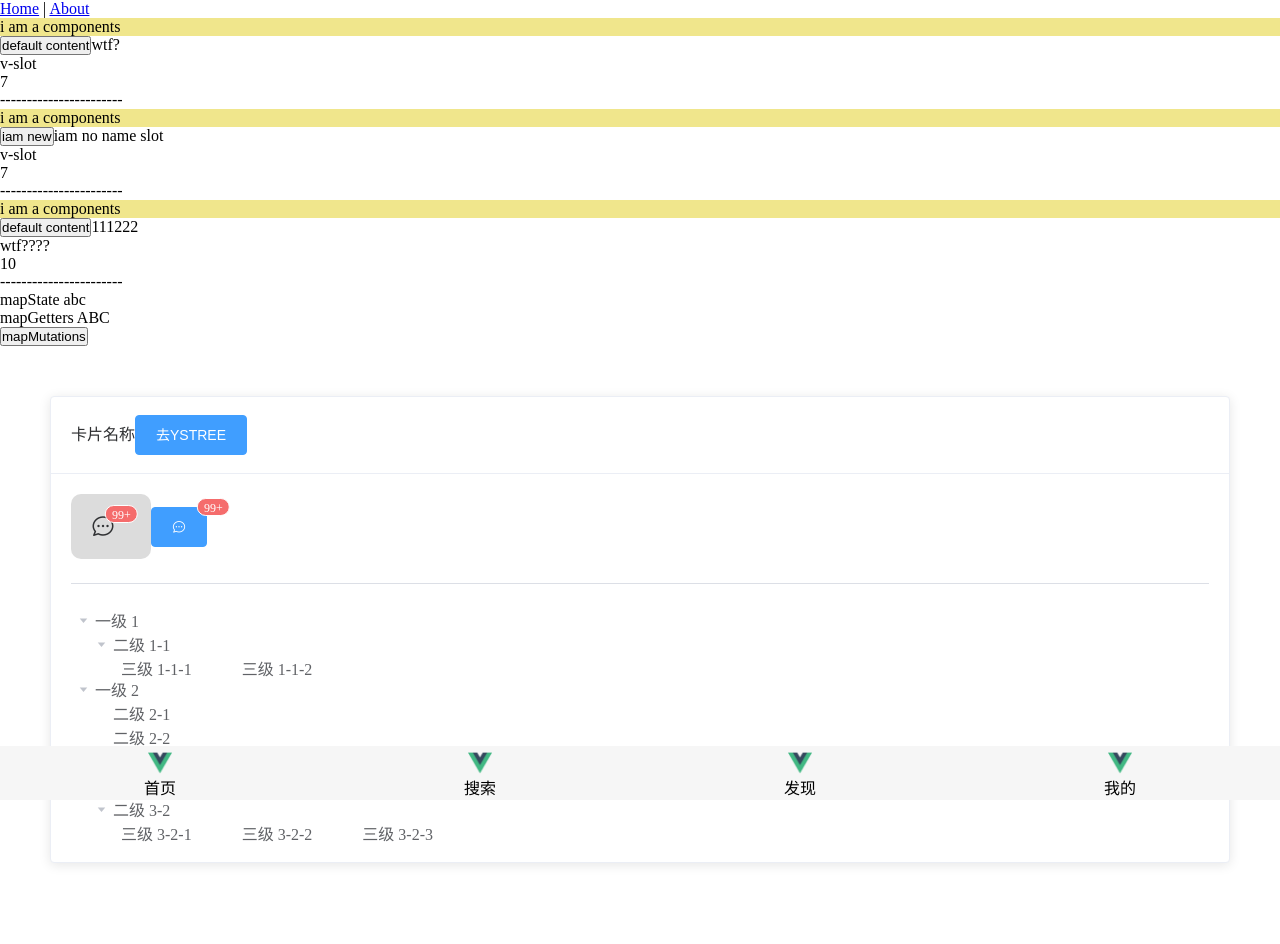
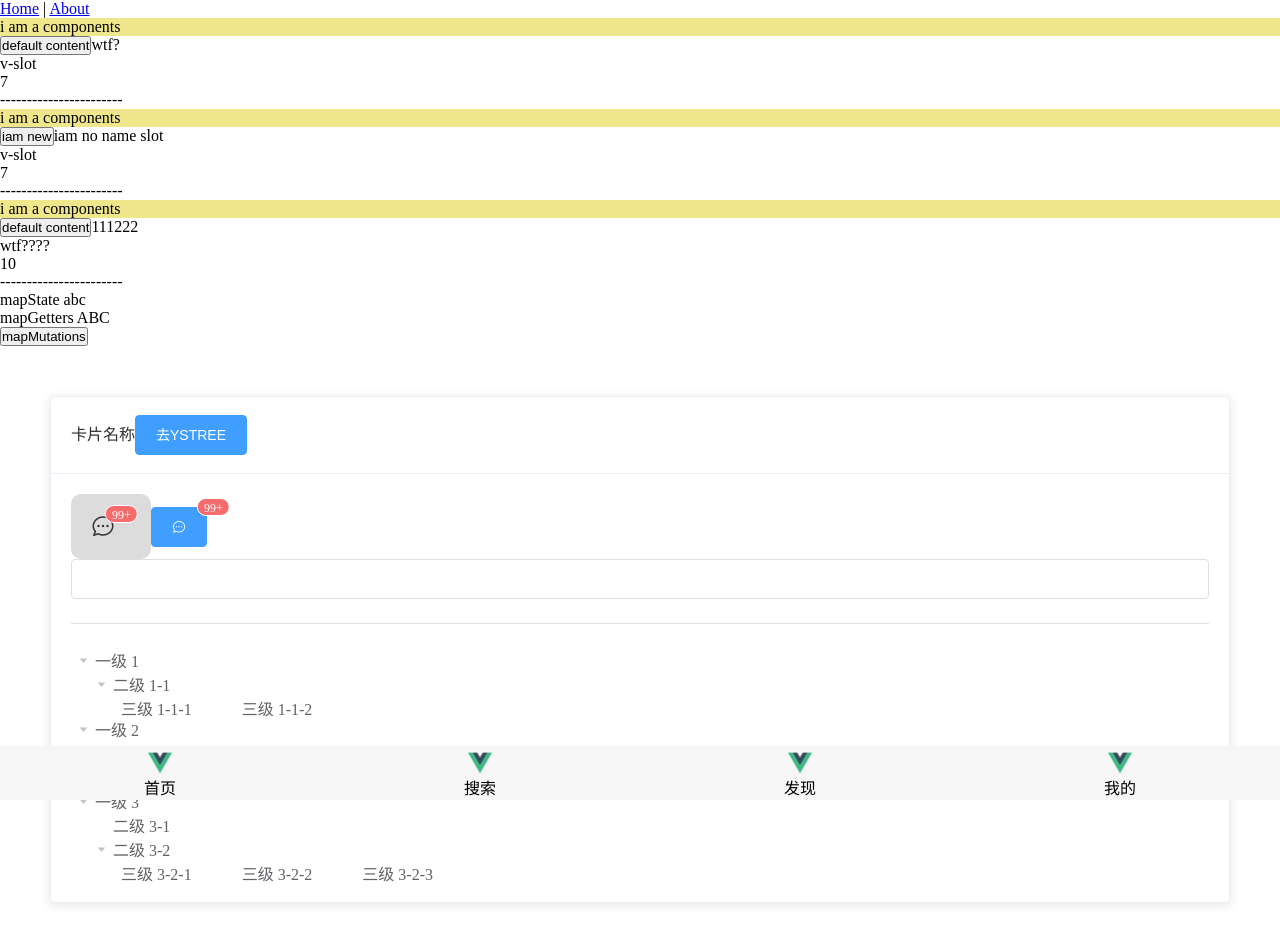
Before and after one commit to mystery18/hello-vue2, a Vue app: page /tree in a window 1280 px wide. Shown: the top 944 px of the page. Built offline with nearby package versions, Linux system fonts and the light colour scheme.

Commit message:
myInput commit

```diff
--- /dev/null
+++ b/src/views/Tree/MyInput.vue
@@ -0,0 +1,16 @@
+<template>
+  <div>
+    <el-input  />
+  </div>
+</template>
+
+<script>
+export default {
+    created() {
+      console.log(this.$attrs)
+    }
+}
+</script>
+
+<style scoped>
+</style>
--- a/src/views/Tree/Tree.vue
+++ b/src/views/Tree/Tree.vue
@@ -15,6 +15,8 @@
       <el-badge :value="200" :max="99" class="item">
         <el-button class="share-button" icon="el-icon-chat-dot-round" type="primary"></el-button>
       </el-badge>
+
+      <MyInput />
 
       <el-divider />
 
@@ -53,9 +55,11 @@
 
 <script>
 import draggable from 'vuedraggable'
+import MyInput from './MyInput.vue'
 export default {
-   components: {
+  components: {
       draggable,
+      MyInput
   },
   data () {
     return {
```
